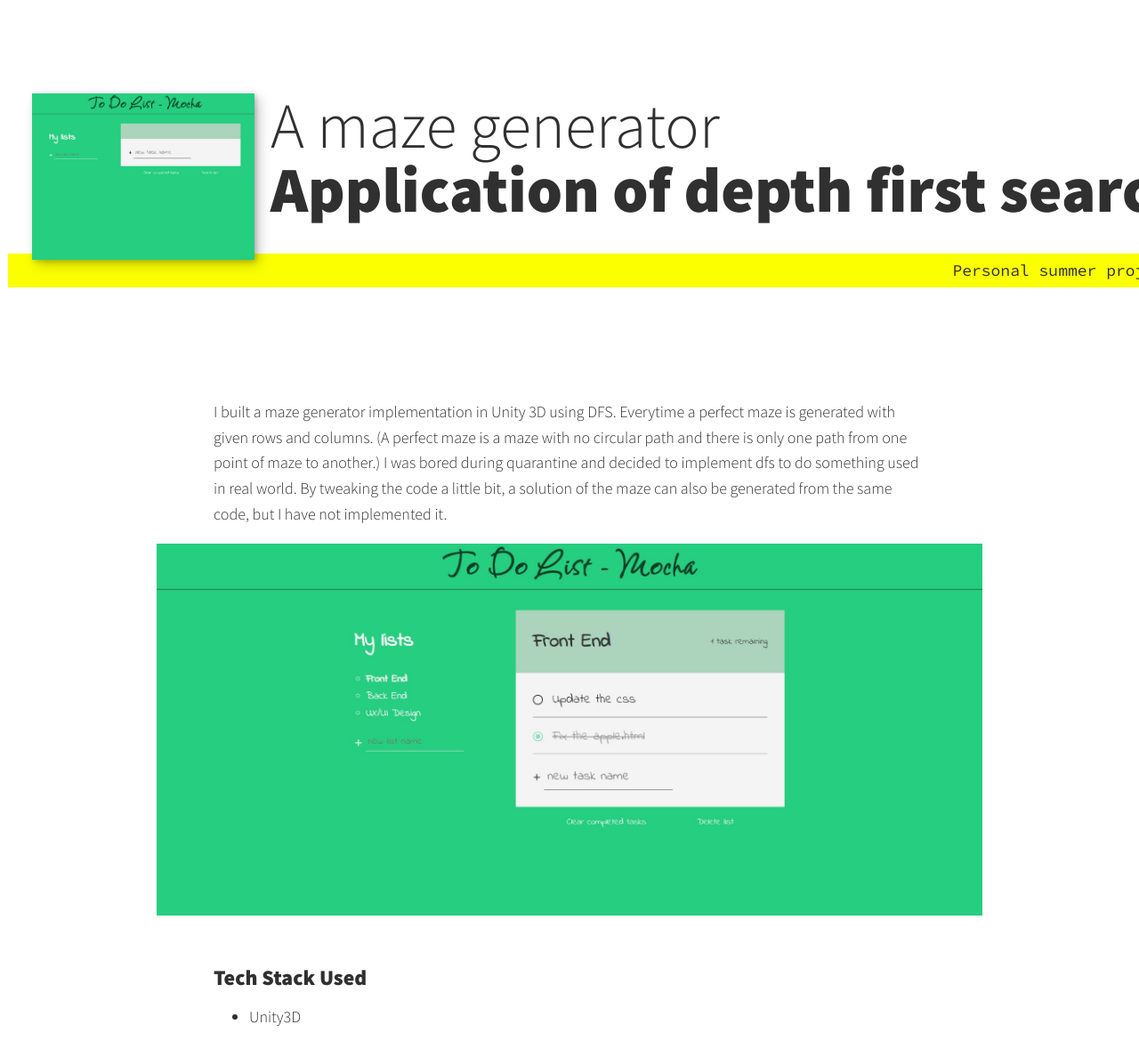
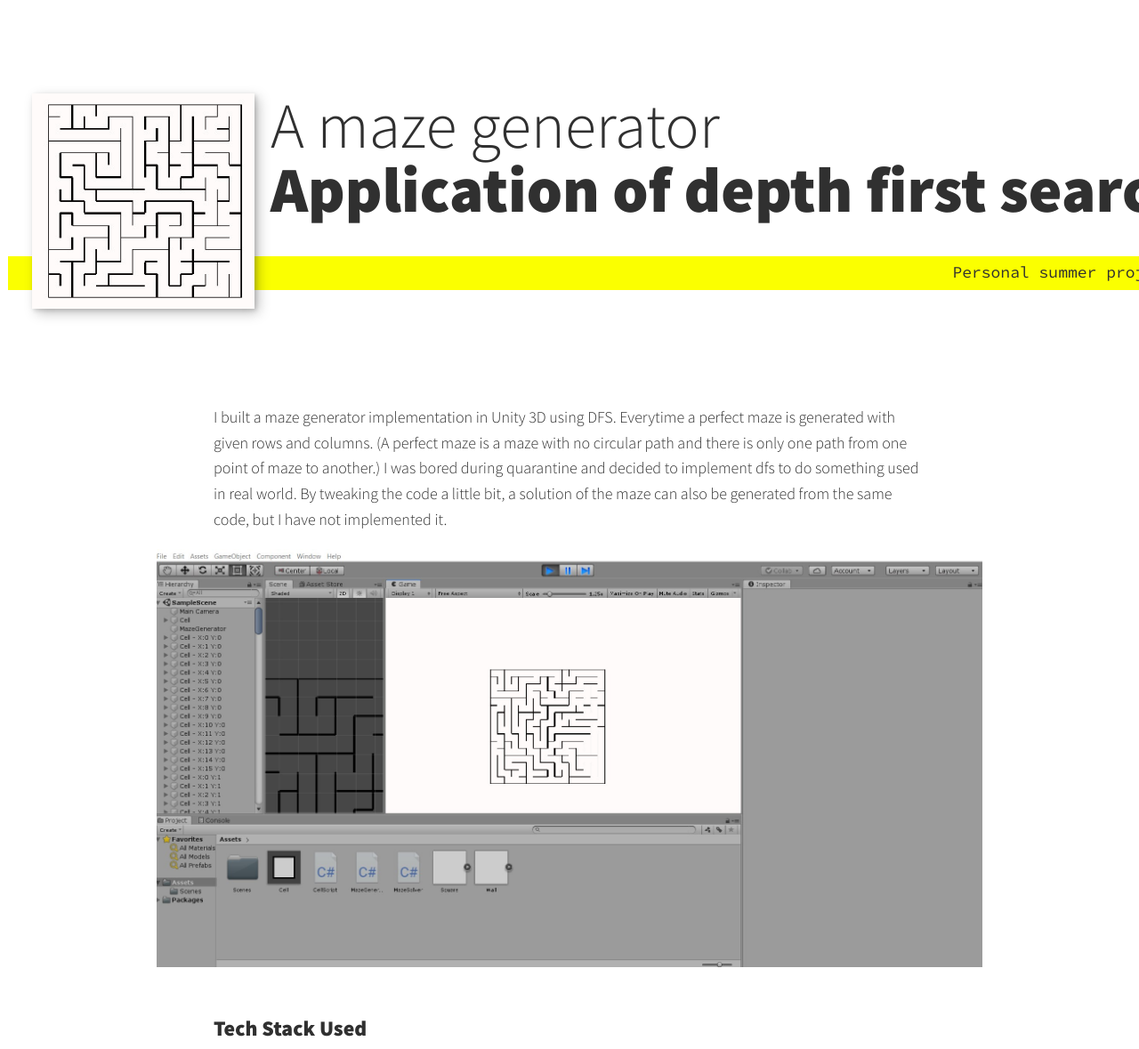
Before and after one commit to mocha4coding/mocha4coding.github.io, a plain HTML site: page portfolio-item-maze-generator.html in a window 1280 px wide. Shown: the part 121-1300 px from the top of the page at 89% size. Drawn offline with nearby package versions, Linux system fonts and the light colour scheme.

Commit message:
maze-generator changed
Added pics

```diff
--- a/portfolio-item-maze-generator.html
+++ b/portfolio-item-maze-generator.html
@@ -37,12 +37,12 @@
                 A maze generator<strong>Application of depth first search</strong>
             </h1>
             <p class="section__subtitle section__subtitle--intro">Personal summer project</p>
-            <img src="img/portfolio4.jpg" alt="" class="intro__img">
+            <img src="img/portfolio5.jpg" alt="" class="intro__img">
         </section>
 
         <div class="portfolio-item-individual">
             <p>I built a maze generator implementation in Unity 3D using DFS. Everytime a perfect maze is generated with given rows and columns. (A perfect maze is a maze with no circular path and there is only one path from one point of maze to another.) I was bored during quarantine and decided to implement dfs to do something used in real world. By tweaking the code a little bit, a solution of the maze can also be generated from the same code, but I have not implemented it.</p>
-            <img src="img/portfolio4-pic2.jpg" alt="">
+            <img src="img/portfolio5-pic2.jpg" alt="">
 
             <br>
             <br>
```
Also changed, not shown: img/portfolio5-pic2.jpg (added), img/portfolio5.jpg (added).
